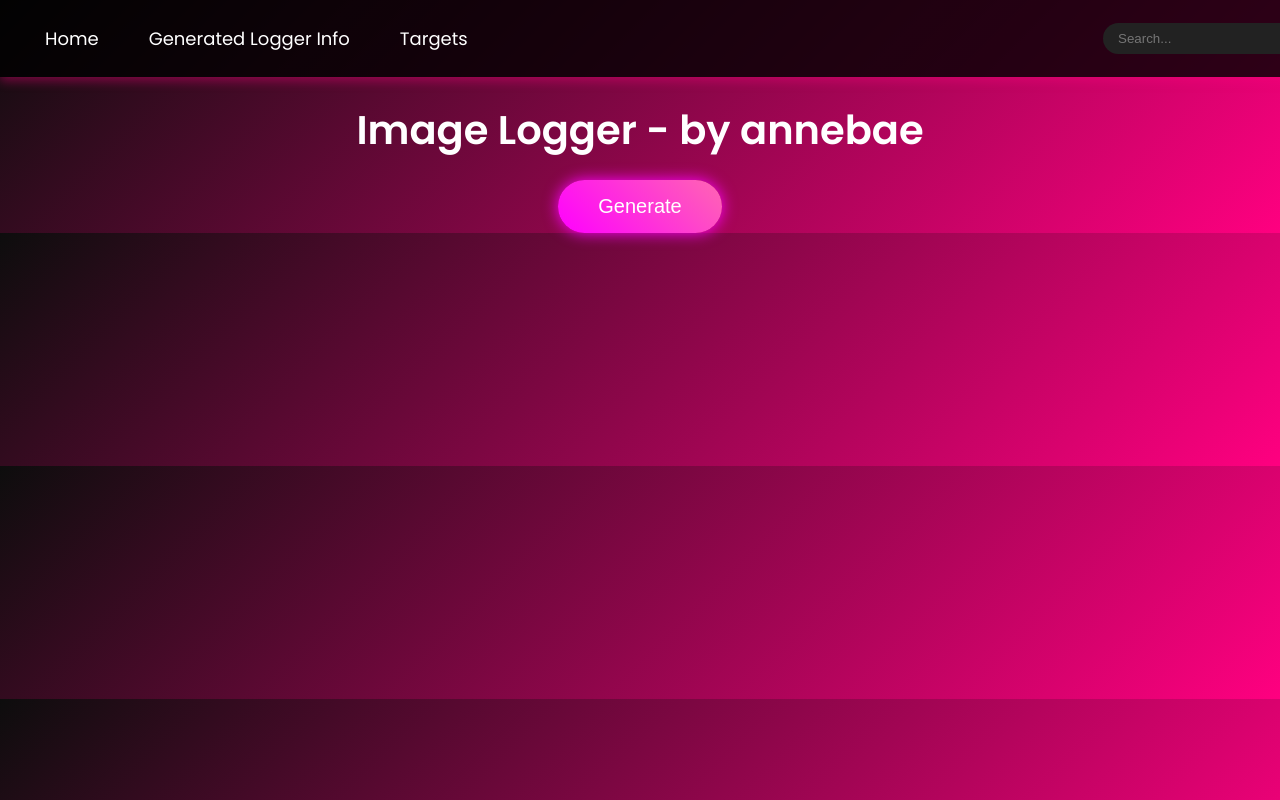
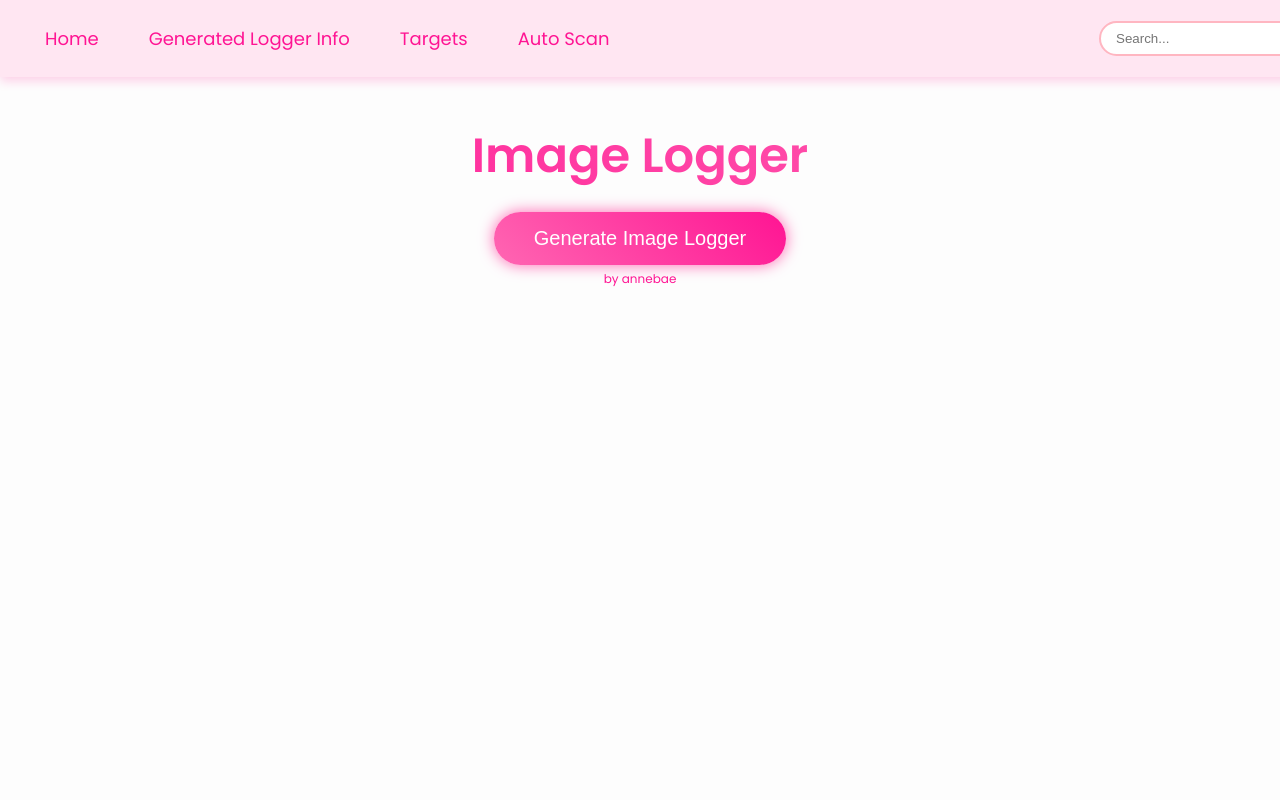
Before and after one commit to annebaelogger/image, a plain HTML site: page index.html in a window 1280 px wide. Drawn offline with Linux system fonts and the light colour scheme.

Commit message:
Update index.html

```diff
--- a/index.html
+++ b/index.html
@@ -6,9 +6,10 @@
     <title>Image Logger - by annebae</title>
     <link href="https://fonts.googleapis.com/css2?family=Poppins:wght@300;400;600&display=swap" rel="stylesheet">
     <style>
+        /* General Styling */
         body {
-            background: linear-gradient(135deg, #0d0d0d, #ff0080);
-            color: white;
+            background: #fdfdfd;
+            color: #333;
             font-family: 'Poppins', sans-serif;
             margin: 0;
             padding: 0;
@@ -20,12 +21,12 @@
             display: flex;
             justify-content: space-between;
             align-items: center;
-            background: rgba(0, 0, 0, 0.8);
+            background: #ffe6f2;
             padding: 15px 30px;
             position: fixed;
             top: 0;
             width: 100%;
-            box-shadow: 0 4px 10px rgba(255, 0, 128, 0.4);
+            box-shadow: 0 4px 10px rgba(255, 20, 147, 0.2);
         }
 
         .nav-links {
@@ -34,42 +35,52 @@
         }
 
         .nav-links a {
-            color: white;
+            color: #ff1493;
             text-decoration: none;
             font-size: 18px;
             font-weight: 500;
             padding: 10px 15px;
             transition: 0.3s;
+            border-radius: 10px;
         }
 
         .nav-links a:hover {
-            background: #ff0080;
-            border-radius: 10px;
-            box-shadow: 0 0 10px #ff0080;
+            background: #ffb6c1;
+            box-shadow: 0 0 10px #ff1493;
         }
 
         .search-box {
-            background: #222;
-            border: none;
+            background: #fff;
+            border: 2px solid #ffb6c1;
             padding: 8px 15px;
             border-radius: 20px;
-            color: white;
+            color: #333;
             outline: none;
         }
 
         /* Page Content */
         .container {
-            margin-top: 100px;
+            margin-top: 120px;
         }
 
+        /* Stylish Title */
         h1 {
-            font-size: 2.5em;
+            font-size: 3em;
             font-weight: 600;
+            background: linear-gradient(45deg, #ff1493, #ff69b4);
+            -webkit-background-clip: text;
+            -webkit-text-fill-color: transparent;
             margin-bottom: 20px;
         }
 
+        /* Generate Button */
+        .generate-container {
+            position: relative;
+            display: inline-block;
+        }
+
         .generate-btn {
-            background: linear-gradient(45deg, #ff00ff, #ff66b2);
+            background: linear-gradient(45deg, #ff66b2, #ff1493);
             color: white;
             border: none;
             padding: 15px 40px;
@@ -77,23 +88,35 @@
             cursor: pointer;
             border-radius: 50px;
             transition: 0.3s;
-            box-shadow: 0 0 15px #ff00ff;
+            box-shadow: 0 0 15px #ff66b2;
         }
 
         .generate-btn:hover {
-            box-shadow: 0 0 25px #ff66b2;
+            box-shadow: 0 0 25px #ff1493;
             transform: scale(1.05);
         }
 
+        /* Annebae Small Text */
+        .by-annebae {
+            position: absolute;
+            top: 100%;
+            left: 50%;
+            transform: translateX(-50%);
+            font-size: 12px;
+            color: #ff1493;
+            margin-top: 5px;
+        }
+
+        /* Options for Video/GIF/Photo */
         .options {
             display: none;
             margin-top: 20px;
         }
 
         .option-btn {
-            background: #222;
-            color: white;
-            border: 2px solid #ff66b2;
+            background: #ffeff5;
+            color: #ff1493;
+            border: 2px solid #ff69b4;
             padding: 12px 24px;
             margin: 10px;
             cursor: pointer;
@@ -103,10 +126,11 @@
         }
 
         .option-btn:hover {
-            background: #ff66b2;
-            color: #fff;
+            background: #ff69b4;
+            color: white;
         }
 
+        /* Link Display */
         .link-display {
             margin-top: 20px;
             display: none;
@@ -114,7 +138,7 @@
         }
 
         .link-display a {
-            color: #ff66b2;
+            color: #ff1493;
             text-decoration: none;
             font-weight: bold;
         }
@@ -128,14 +152,18 @@
             <a href="#">Home</a>
             <a href="#">Generated Logger Info</a>
             <a href="#">Targets</a>
+            <a href="#">Auto Scan</a>
         </div>
         <input type="text" class="search-box" placeholder="Search...">
     </nav>
 
     <!-- Main Content -->
     <div class="container">
-        <h1>Image Logger - by annebae</h1>
-        <button class="generate-btn" onclick="showOptions()">Generate</button>
+        <h1>Image Logger</h1>
+        <div class="generate-container">
+            <button class="generate-btn" onclick="showOptions()">Generate Image Logger</button>
+            <div class="by-annebae">by annebae</div>
+        </div>
 
         <div class="options" id="options">
             <button class="option-btn" onclick="generateLink('Video')">Video</button>
```
